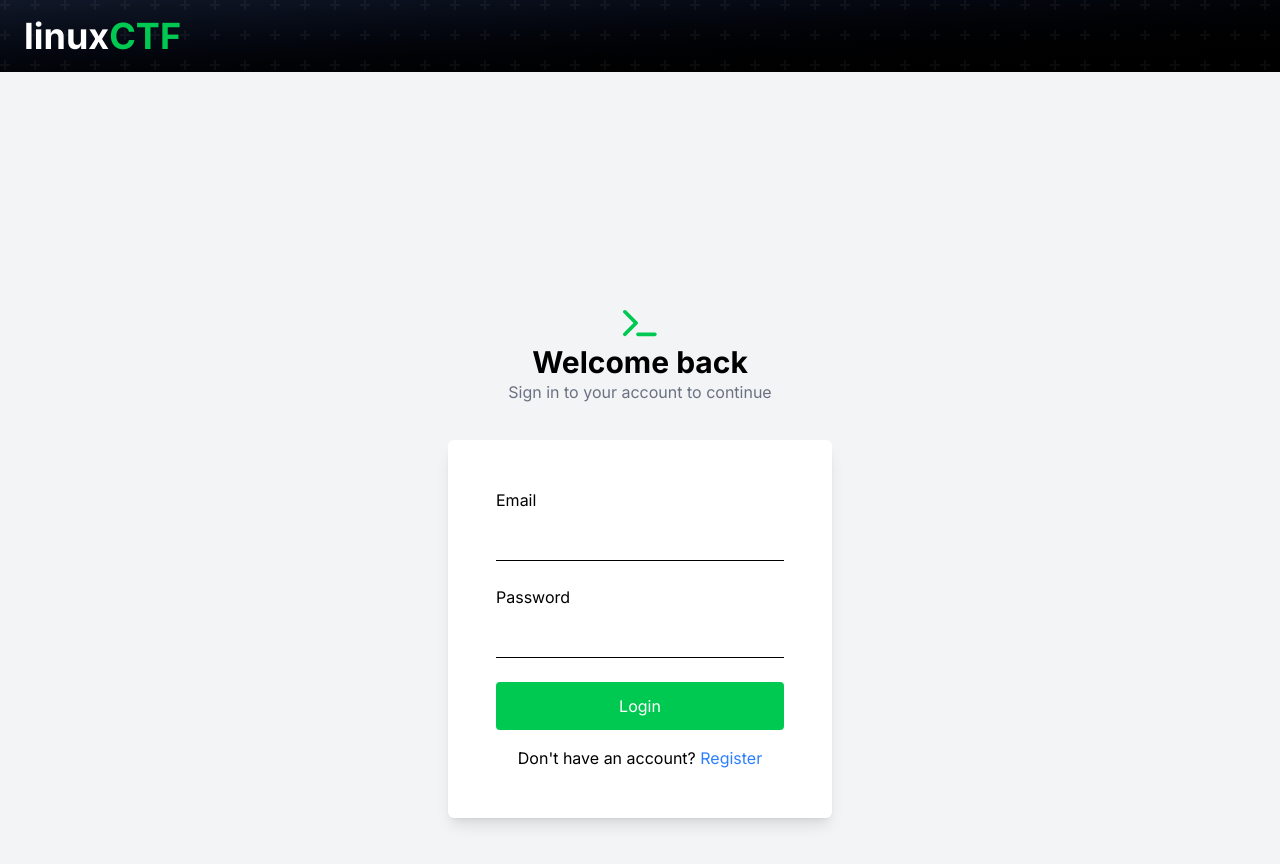
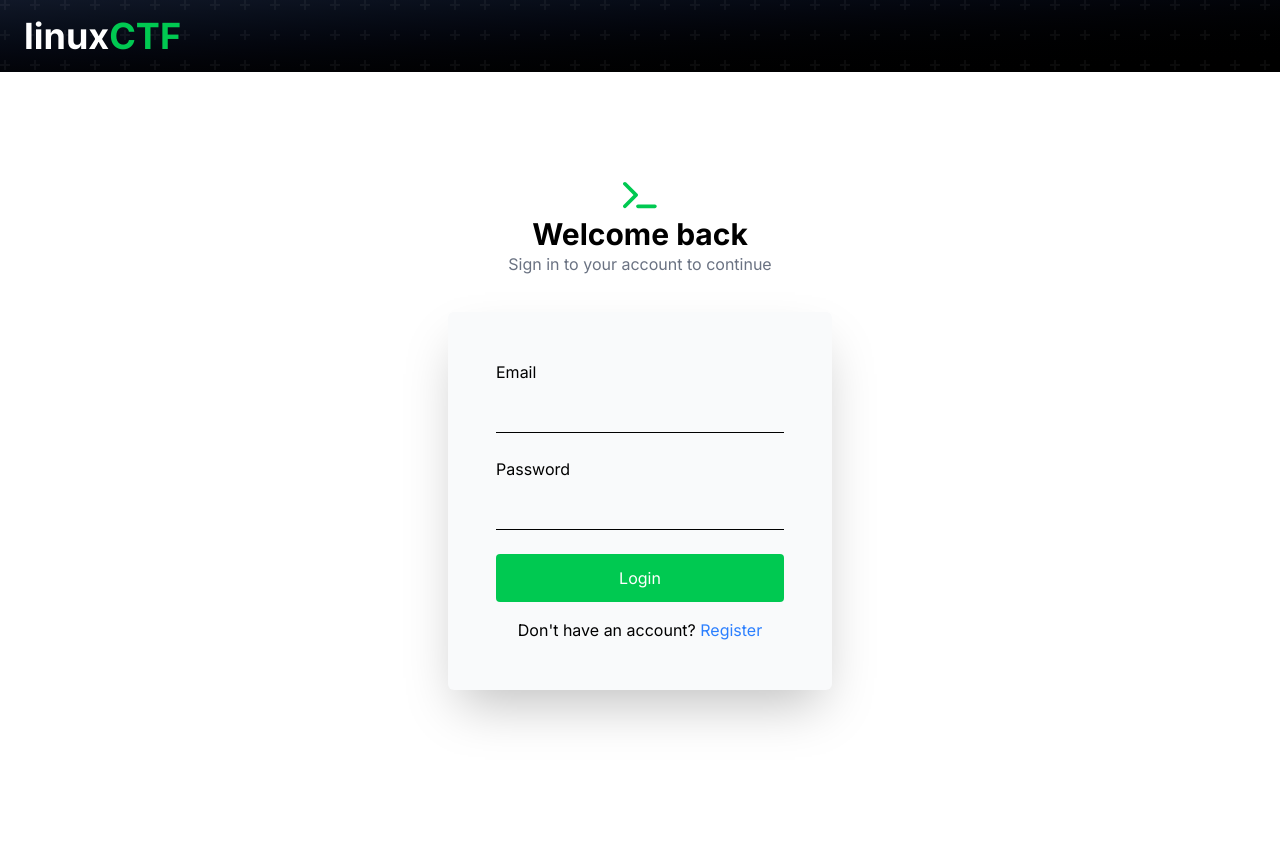
Before and after one commit to DaveSaah/linuxCTF, a Vue app: page /login in a window 1280 px wide. Shown: the top 864 px of the page. After the commit the page ends 800 px from the top, so only its background shows below. Built offline with nearby package versions, Linux system fonts and the light colour scheme; no server answers.

Commit message:
Update login and register form styles

```diff
--- a/src/views/LoginView.vue
+++ b/src/views/LoginView.vue
@@ -70,13 +70,13 @@ async function submitForm() {
         </RouterLink>
       </div>
     </div>
-    <div class="flex flex-col justify-center items-center gap-3 py-52 bg-gray-100">
+    <div class="flex flex-col justify-center items-center gap-3 py-20">
       <div class="py-6 text-center">
         <font-awesome-icon class="text-green-500 py-1 text-3xl" :icon="['fas', 'terminal']" />
         <h1 class="font-bold text-3xl">Welcome back</h1>
         <p class="text-gray-500">Sign in to your account to continue</p>
       </div>
-      <div class="bg-white p-12 rounded-md shadow-lg">
+      <div class="p-12 rounded-md shadow-2xl bg-gray-50">
         <form class="flex flex-col gap-6" @submit.prevent="submitForm">
           <div class="flex flex-col gap-2">
             <label for="email">Email</label>
--- a/src/views/RegisterView.vue
+++ b/src/views/RegisterView.vue
@@ -190,14 +190,14 @@ async function submitForm() {
     </div>
 
     <!-- Registration Form -->
-    <div class="flex flex-col justify-center items-center gap-3 py-20 bg-gray-100">
+    <div class="flex flex-col justify-center items-center gap-3 py-16">
       <div class="py-6 text-center">
         <font-awesome-icon class="text-green-500 py-1 text-3xl" :icon="['fas', 'terminal']" />
         <h1 class="font-bold text-3xl">Create your account</h1>
         <p class="text-gray-500">Start your Linux journey today</p>
       </div>
 
-      <div class="bg-white p-12 rounded-md shadow-lg">
+      <div class="bg-gray-50 p-12 rounded-md shadow-2xl">
         <form class="flex flex-col gap-6" @submit.prevent="submitForm">
           <!-- Username -->
           <div class="flex flex-col gap-2">
```
